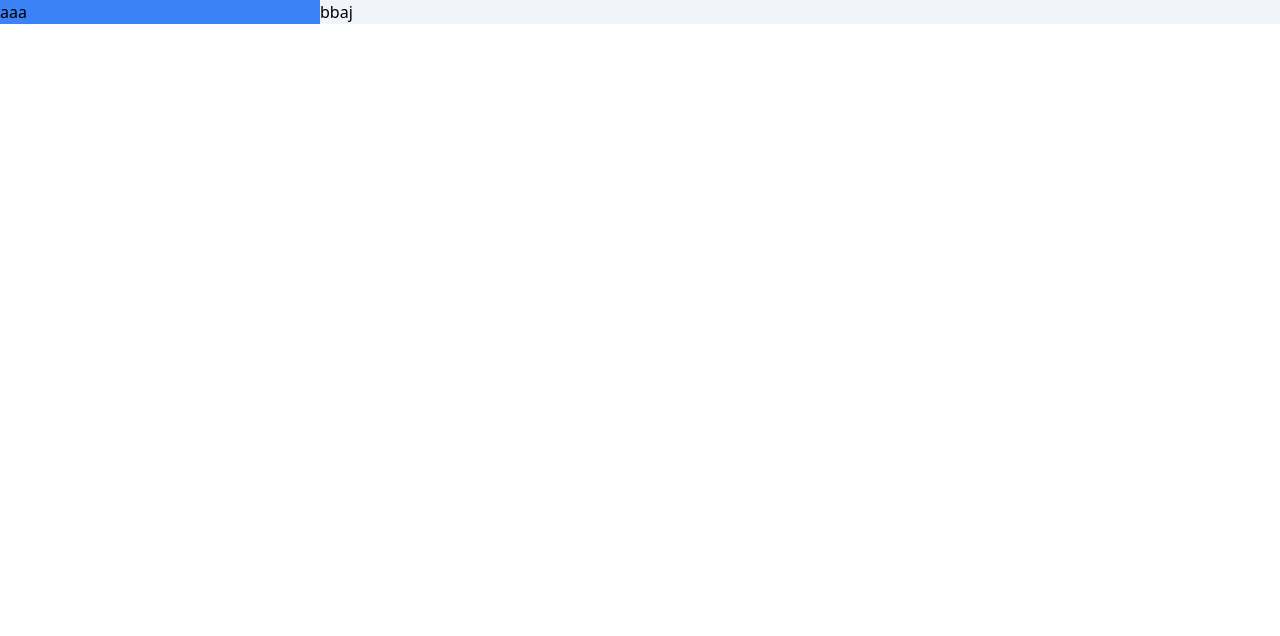
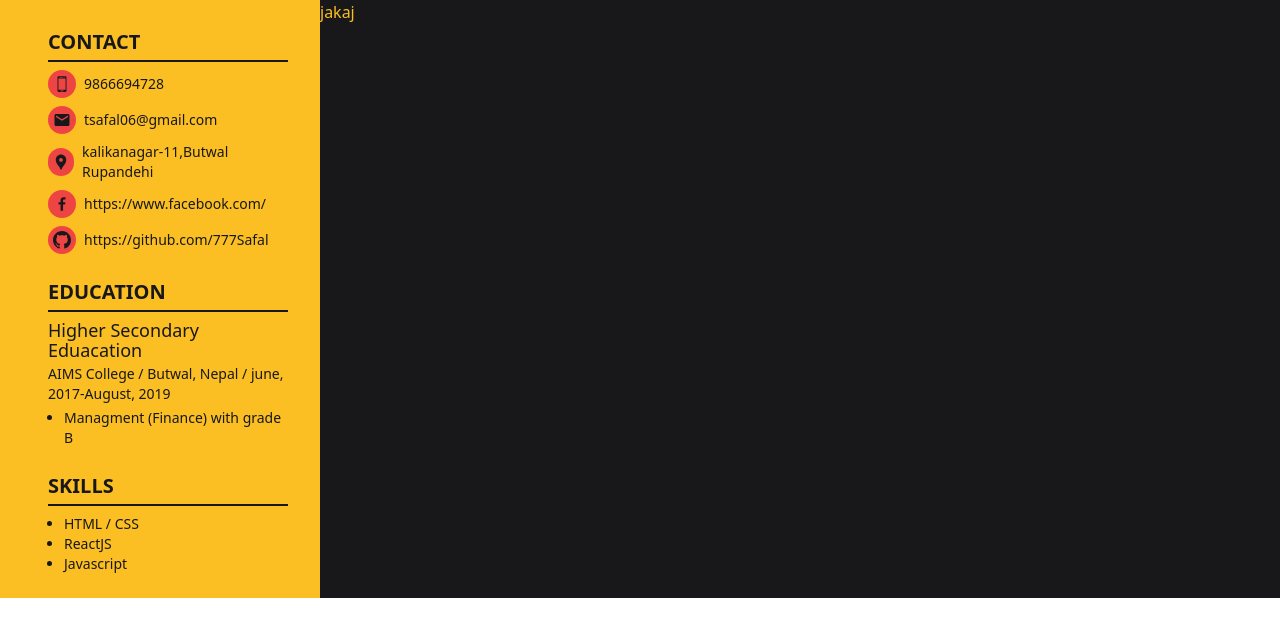
Before and after one commit to 777Safal/Portfolio, a React (Vite) app: page / in a window 1280 px wide. Shown: the top 636 px of the page. Built offline with nearby package versions, Linux system fonts and the light colour scheme.

Commit message:
new code

```diff
--- a/src/Portfolio/CV.jsx
+++ b/src/Portfolio/CV.jsx
@@ -1,13 +1,75 @@
 import React from 'react'
+import {GiSmartphone} from 'react-icons/gi'
+import {MdEmail} from 'react-icons/md'
+import {MdLocationPin}from 'react-icons/md'
+import {BiLogoFacebook} from 'react-icons/bi'
+import {BsGithub} from 'react-icons/bs'
 
 function CV() {
     const data=[
-
+      {h1:"9866694728",h2:'98007622436',icon:<GiSmartphone/>},
+      {h1:"tsafal06@gmail.com",icon:<MdEmail/>},
+      {h1:"kalikanagar-11,Butwal Rupandehi",icon:<MdLocationPin/>},
+      {h1:"https://www.facebook.com/",icon:<BiLogoFacebook/>},
+      {h1:"https://github.com/777Safal",icon:<BsGithub/>},
+    ]
+    const education=[
+      {h1:'Higher Secondary Eduacation',
+      p:'AIMS College / Butwal, Nepal / june, 2017-August, 2019',
+      p2:'Managment (Finance) with grade B'}
+    ]
+    const skills=[
+      {h1:'HTML / CSS '},
+      {h1:'ReactJS '},
+      {h1:'Javascript'},
     ]
   return (
     <div className='flex'>
-        <div className='w-1/4 bg-blue-500'>aaa</div>
-        <div className='w-3/4 bg-slate-100'>bbaj</div>
+{/* left side */}
+        <div className='w-1/4 pt-7 pl-12 pr-8 text-zinc-900 bg-amber-400'>
+  {/* contact */}
+          <div className=''>
+          <div ><h1 className='uppercase text-xl font-bold pb-1 border-b-2 border-zinc-900'>contact</h1></div>
+          <div className='mt-2 text-base'>
+          {data.map((val,i)=>{
+            return <div key={i} className='mb-2 flex items-center'>
+              <div className='bg-red-500 w-7 h-7 mr-2 text-lg rounded-full flex items-center justify-center'>{val.icon}</div>
+              <h1 className='text-sm font-medium'>{val.h1}</h1>
+            </div>
+          })}
+          </div>
+          </div>
+  {/* Education */}
+          <div className='my-6'>
+            <div><h1 className='uppercase text-xl font-bold pb-1 border-b-2 border-zinc-900'>Education</h1></div>
+            <div className='mt-2'>
+              {education.map((val,i)=>{
+                return <div key={i}>
+                  <h1 className='text-lg font-medium leading-5'>{val.h1}</h1>
+                  <p className='text-sm my-1 font-medium leading-5'>{val.p}</p>
+                  <ul className='pl-4'>
+                    <li className='text-sm font-medium list-disc'>{val.p2}</li>
+                  </ul>
+                </div>
+              })}
+            </div>
+          </div>
+  {/* Skills */}
+          <div className='my-6'>
+            <div><h1 className='uppercase text-xl font-bold pb-1 border-b-2 border-zinc-900'>Skills</h1></div>
+            <ul className='mt-2 pl-4'>
+              {skills.map((val,i)=>{
+                return <li key={i} className='text-sm font-medium list-disc'>
+                  {val.h1}
+                </li>
+              })}
+            </ul>
+          </div>
+        </div>
+{/* right side */}
+        <div className='w-3/4 bg-zinc-900 text-amber-400'>
+          jakaj
+        </div>
     </div>
   )
 }
```
